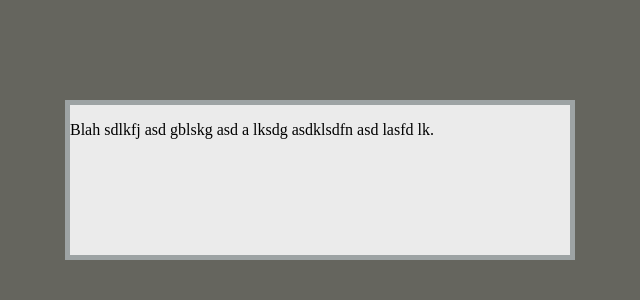
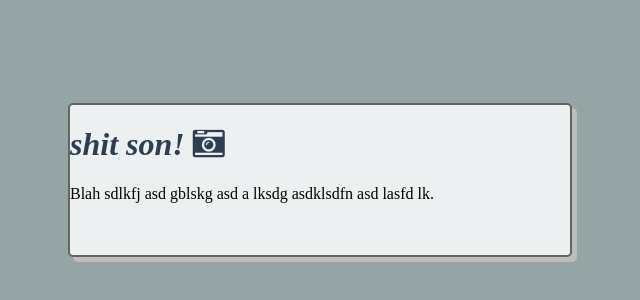
Before and after one commit to adoneran/adoneran.github.io, a plain HTML site: page index.html in a window 1280 px wide. Shown: the part 220-520 px from the top of the page, without its empty margins (320-960 px from the left). Drawn offline with Linux system fonts and the light colour scheme.

Commit message:
skeleton
html skeleton and some css styling. finally figured out how to center
that box vertically!

```diff
--- a/index.html
+++ b/index.html
@@ -3,9 +3,12 @@
     <head>
         <title>adoneran.github.io</title>
         <link href="main.css" rel="stylesheet" type="text/css">
+        <link rel="stylesheet" href="//maxcdn.bootstrapcdn.com/font-awesome/4.3.0/css/font-awesome.min.css">
+
     </head>
     <body>
       <main>
+       <h1>shit son! <span class="fa fa-camera-retro"></span></h1>
         <p>Blah sdlkfj asd  gblskg asd a lksdg asdklsdfn asd lasfd lk.</p>
       </main>
     </body>
--- a/main.css
+++ b/main.css
@@ -1,5 +1,5 @@
 body {
-  background-color: #65655e;
+  background-color: #95a5a6;
   margin: 0;
   padding: 0;
   position: absolute;
@@ -10,10 +10,19 @@ body {
 main {
   width: 500px;
   height: 150px;
-  border: 5px solid #9da3a4;
-  background-color: #ebebeb;
+  border: 2px solid #65655e;
+  background-color: #ecf0f1;
+  -webkit-border-radius: 5px;
+  border-radius: 5px;
   position: relative;
   top: 50%;
   transform: translateY(-50%);
   margin: auto;
+  -webkit-box-shadow: 5px 5px #BDBDBD;
+  box-shadow: 5px 5px #BDBDBD;
 }
+
+h1 {
+  color:#2c3e50;
+  font-style: oblique;
+}
```
